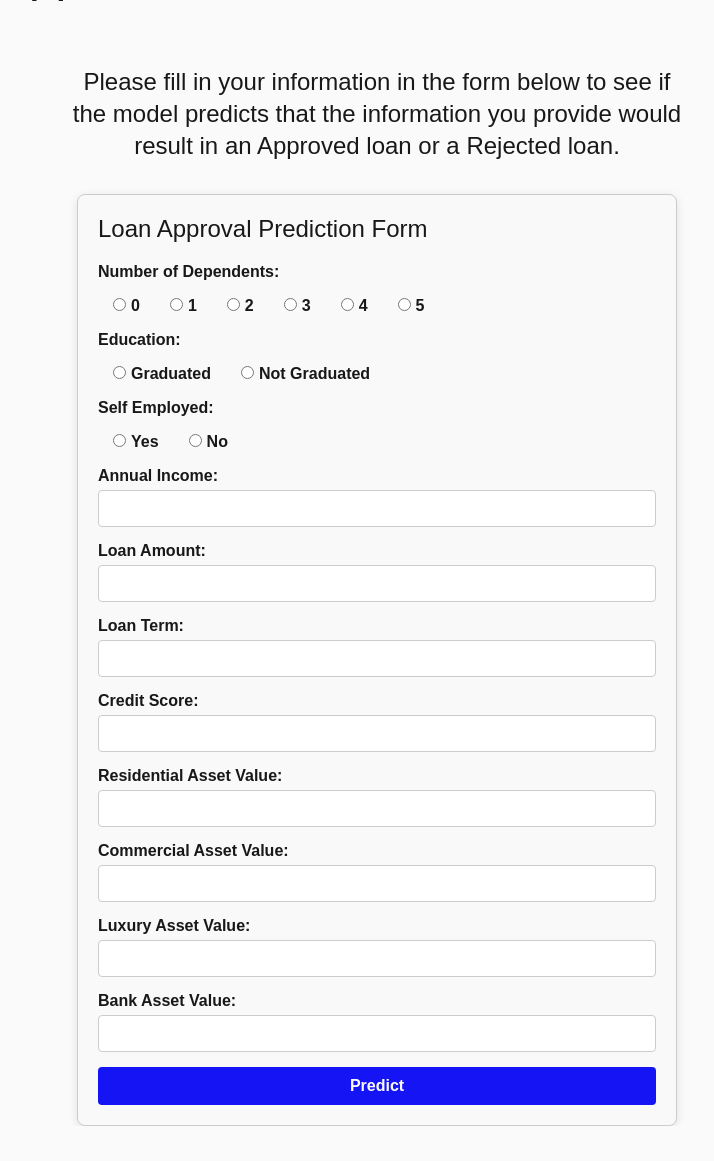
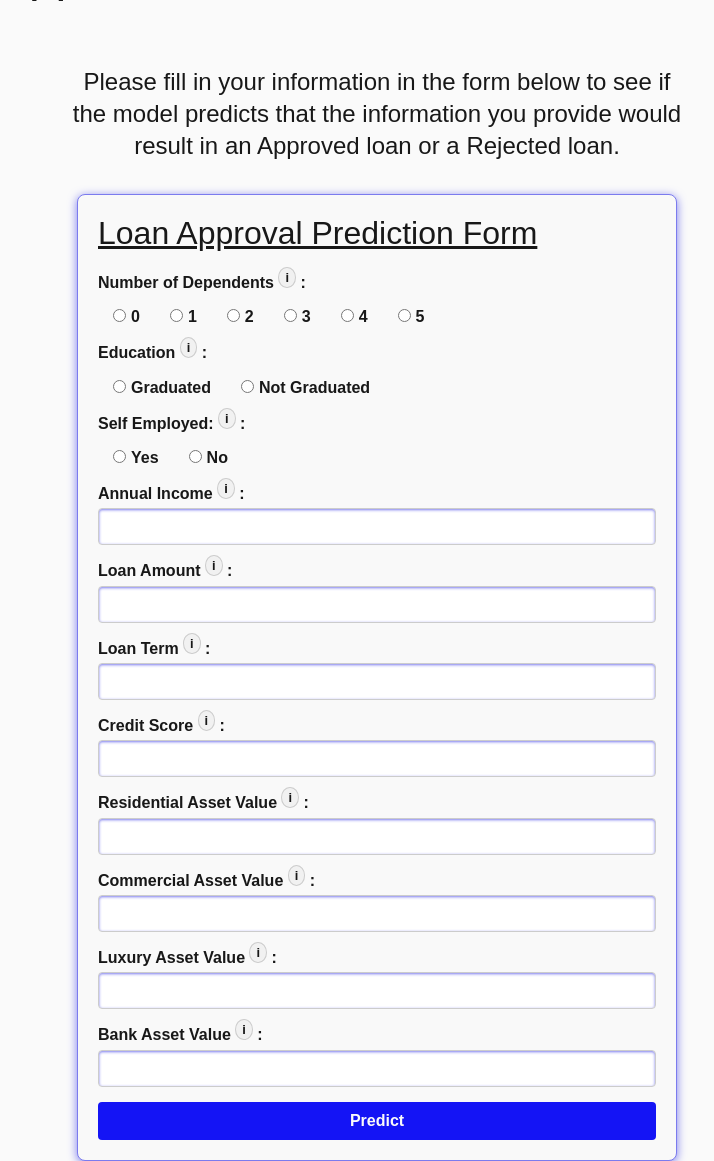
Before and after one commit to mariebayard/loan_approval_prediction_dataset, a Flask app: page /predict_dt in a window 1280 px wide. Shown: the part 378-1539 px from the top of the page, without its empty margins (263-977 px from the left). Before the commit the page ends 1504 px from the top, so only its background shows below. Run offline with Flask 3, Linux system fonts and the light colour scheme; parts of the project's set-up code (start-up, migrations or seed data) failed here and were passed over; some libraries are stand-ins or nearby versions.

Commit message:
Updated style, added info to form
Updated style on form and table, with shadows and accent colors. Updated fontsize h2.
Added info button with additional text to explain each inputfield.

```diff
--- a/static/style.css
+++ b/static/style.css
@@ -27,7 +27,6 @@ h1{
 }
 
 h2{
-    font-size: 1.5 rem;
     font-weight: 500;
 }
 p {
@@ -109,9 +108,9 @@ h1{
 .table-container{
     max-width: 80%;
     margin: 0 auto;
-    border: 1px solid black;
+    border: 1px solid var(--accent-color-2);
     border-radius: 5px;
-    box-shadow: 0 2px 10px rgba(0, 0, 0, 0.1);
+    box-shadow: 0 2px 10px var(--accent-color-2);
 }
 
 .table-responsive {
@@ -128,7 +127,7 @@ table {
 th, td {
     padding: 15px;
     text-align: left;
-    border: 1px solid #ddd;
+    border: 1px solid #c1bfbf;
 }
 
 tr:nth-child(even) {
@@ -144,15 +143,17 @@ tr:hover {
     max-width: 600px;
     margin: 0 auto;
     padding: 20px;
-    border: 1px solid #ccc;
+    border: 1px solid var(--accent-color-2);
     border-radius: 8px;
     background-color: #f9f9f9;
-    box-shadow: 0 2px 10px rgba(0, 0, 0, 0.1);
+    box-shadow: 0 2px 10px var(--accent-color-2);
 }
 
 h2 {
     text-align: left;
     margin-bottom: 20px;
+    font-size: 2rem;
+    text-decoration: underline;
 }
 
 .form-group {
@@ -164,6 +165,7 @@ label {
     margin-bottom: 5px;
     font-weight: bold;
     text-align: left;
+    font-size: 1rem;
 }
 
 input[type="number"] {
@@ -172,6 +174,12 @@ input[type="number"] {
     border: 1px solid #ccc;
     border-radius: 4px;
     box-sizing: border-box;
+    box-shadow: inset 0 1px 3px var(--accent-color-2);
+    transition: all 0.2s ease;
+}
+input[type='number']:focus{
+    border-color: var(--accent-color-1);
+    box-shadow: 0.0 6px var(--accent-color-1);
 }
 
 input[type="submit"].btn {
@@ -236,8 +244,49 @@ input[type="submit"].btn:hover {
     border: 1px solid black;
 }
 
-/*------------- Pagination------------*/
+/*------------- Result ------------*/
 .result{
     font-size: 2rem;
     font-weight: 500;
 }
+
+/*------------- info in form ------------*/
+
+.tooltip {
+    position: relative;
+    display: inline-block;
+}
+
+.tooltip .tooltiptext {
+    visibility: hidden;
+    width: 200px;
+    background-color: #555;
+    color: #fff;
+    text-align: center;
+    border-radius: 5px;
+    padding: 5px;
+    position: absolute;
+    z-index: 1;
+    bottom: 125%; /* Position above the text */
+    left: 50%;
+    margin-left: -100px;
+    opacity: 0;
+    transition: opacity 0.3s;
+}
+
+.tooltip:hover .tooltiptext {
+    visibility: visible;
+    opacity: 1;
+}
+
+.info-icon {
+    font-style: normal;
+    border: 1px solid #ccc;
+    border-radius: 50%;
+    padding: 2px 6px;
+    cursor: pointer;
+    background-color: #f1f1f1;
+    font-size: 0.8em;
+    vertical-align: super;
+    line-height: 1;
+}
--- a/templates/form_base.html
+++ b/templates/form_base.html
@@ -14,7 +14,12 @@
             <h2> Loan Approval Prediction Form</h2>
 
             <div class="form-group">
-                <label>Number of Dependents:</label>
+                <label>Number of Dependents
+                    <span class="tooltip">
+                        <i class="info-icon">i</i>
+                        <span class="tooltiptext">Enter the number of people who will be on the loan with you.</span>
+                    </span> :
+                </label>
                 <div class="radio-group">
                     <label>
                         <input type="radio" name="no_of_dependants" value="0" required>0
@@ -38,7 +43,12 @@
             </div>
 
             <div class="form-group">
-                <label>Education:</label>
+                <label>Education
+                    <span class="tooltip">
+                        <i class="info-icon">i</i>
+                        <span class="tooltiptext">Indicate wheather you have graduated from collage or not.</span>
+                    </span> :
+                </label>
                 <div class="radio-group">
                     <label>
                         <input type="radio" name="education" value="1" required>Graduated
@@ -51,7 +61,12 @@
             </div>
 
             <div class="form-group">
-                <label>Self Employed:</label>
+                <label>Self Employed:
+                    <span class="tooltip">
+                        <i class="info-icon">i</i>
+                        <span class="tooltiptext">Indicate wheather you are self-employed or not.</span>
+                    </span> :
+                </label>
                 <div class="radio-group">
                     <label>
                         <input type="radio" name="self_employed" value="1" required>Yes
@@ -63,42 +78,82 @@
             </div>
 
             <div class="form-group">
-                <label for="income_annum">Annual Income:</label>
+                <label for="income_annum">Annual Income
+                    <span class="tooltip">
+                        <i class="info-icon">i</i>
+                        <span class="tooltiptext">Enter your annual income (USD).</span>
+                    </span> :
+                    </label>
                 <input type="number" name="income_annum" required>
             </div>
 
             <div class="form-group">
-                <label for="loan_amount">Loan Amount:</label>
+                <label for="loan_amount">Loan Amount
+                    <span class="tooltip">
+                        <i class="info-icon">i</i>
+                        <span class="tooltiptext">Enter the desired loan amount (USD).</span>
+                    </span> :
+                </label>
                 <input type="number" name="loan_amount" required>
             </div>
 
             <div class="form-group">
-                <label for="loan_term">Loan Term:</label>
+                <label for="loan_term">Loan Term
+                    <span class="tooltip">
+                        <i class="info-icon">i</i>
+                        <span class="tooltiptext">Enter the number of years you want to spread the loan over.</span>
+                    </span> :
+                    </label>
                 <input type="number" name="loan_term" required>
             </div>
 
             <div class="form-group">
-                <label for="cibil_score">Credit Score:</label>
+                <label for="cibil_score">Credit Score
+                    <span class="tooltip">
+                        <i class="info-icon">i</i>
+                        <span class="tooltiptext">Enter your credit score.</span>
+                    </span> :
+                </label>
                 <input type="number" name="cibil_score" required>
             </div>
 
             <div class="form-group">
-                <label for="residential_assets_value">Residential Asset Value:</label>
+                <label for="residential_assets_value">Residential Asset Value
+                    <span class="tooltip">
+                        <i class="info-icon">i</i>
+                        <span class="tooltiptext">Enter the value of your residential assets.</span>
+                    </span> :
+                </label>
                 <input type="number" name="residential_assets_value" required>
             </div>
 
             <div class="form-group">
-                <label for="commercial_assets_value">Commercial Asset Value:</label>
+                <label for="commercial_assets_value">Commercial Asset Value
+                    <span class="tooltip">
+                        <i class="info-icon">i</i>
+                        <span class="tooltiptext">Enter the value of your commercial assets.</span>
+                    </span> :
+                </label>
                 <input type="number" name="commercial_assets_value" required>
             </div>
 
             <div class="form-group">
-                <label for="luxury_assets_value">Luxury Asset Value:</label>
+                <label for="luxury_assets_value">Luxury Asset Value
+                    <span class="tooltip">
+                        <i class="info-icon">i</i>
+                        <span class="tooltiptext">Enter the value of your luxury assets.</span>
+                    </span> :
+                </label>
                 <input type="number" name="luxury_assets_value" required>
             </div>
 
             <div class="form-group">
-                <label for="bank_asset_value">Bank Asset Value:</label>
+                <label for="bank_asset_value">Bank Asset Value
+                    <span class="tooltip">
+                        <i class="info-icon">i</i>
+                        <span class="tooltiptext">Enter the value of your bank assets.</span>
+                    </span> :
+                </label>
                 <input type="number" name="bank_asset_value" required>
             </div>
 
```
